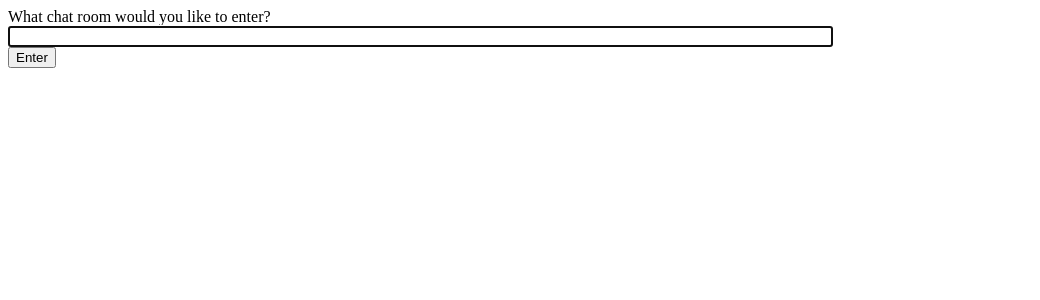
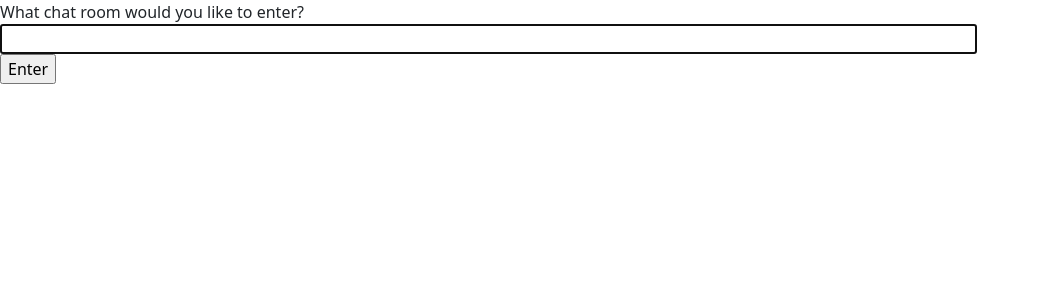
Before and after one commit to danieletchie/Zuri-Chatapp, a Django app: page / in a window 1280 px wide. Shown: the top 300 px of the page, without its empty margins (0-1040 px from the left). Run offline with Django 4.2, Linux system fonts and the light colour scheme.

Commit message:
working on LocalStorage

```diff
--- a/chatapp/templates/chat/index.html
+++ b/chatapp/templates/chat/index.html
@@ -3,11 +3,12 @@
 <head>
     <meta charset="utf-8"/>
     <title>Chat Rooms</title>
+    <link href="https://cdn.jsdelivr.net/npm/bootstrap@5.2.0-beta1/dist/css/bootstrap.min.css" rel="stylesheet" integrity="sha384-0evHe/X+R7YkIZDRvuzKMRqM+OrBnVFBL6DOitfPri4tjfHxaWutUpFmBp4vmVor" crossorigin="anonymous">
 </head>
 <body>
     What chat room would you like to enter?<br>
-    <input id="room-name-input" type="text" size="100"><br>
-    <input id="room-name-submit" type="button" value="Enter">
+    <input class="align-middle" id="room-name-input" type="text" size="100"><br>
+    <input class="align-middle" id="room-name-submit" type="button" value="Enter">
 
     <script>
         document.querySelector('#room-name-input').focus();
@@ -22,5 +23,6 @@
             window.location.pathname = '/chat/' + roomName;
         };
     </script>
+    <script src="https://cdn.jsdelivr.net/npm/bootstrap@5.2.0-beta1/dist/js/bootstrap.bundle.min.js" integrity="sha384-pprn3073KE6tl6bjs2QrFaJGz5/SUsLqktiwsUTF55Jfv3qYSDhgCecCxMW52nD2" crossorigin="anonymous"></script>
 </body>
 </html>
```
